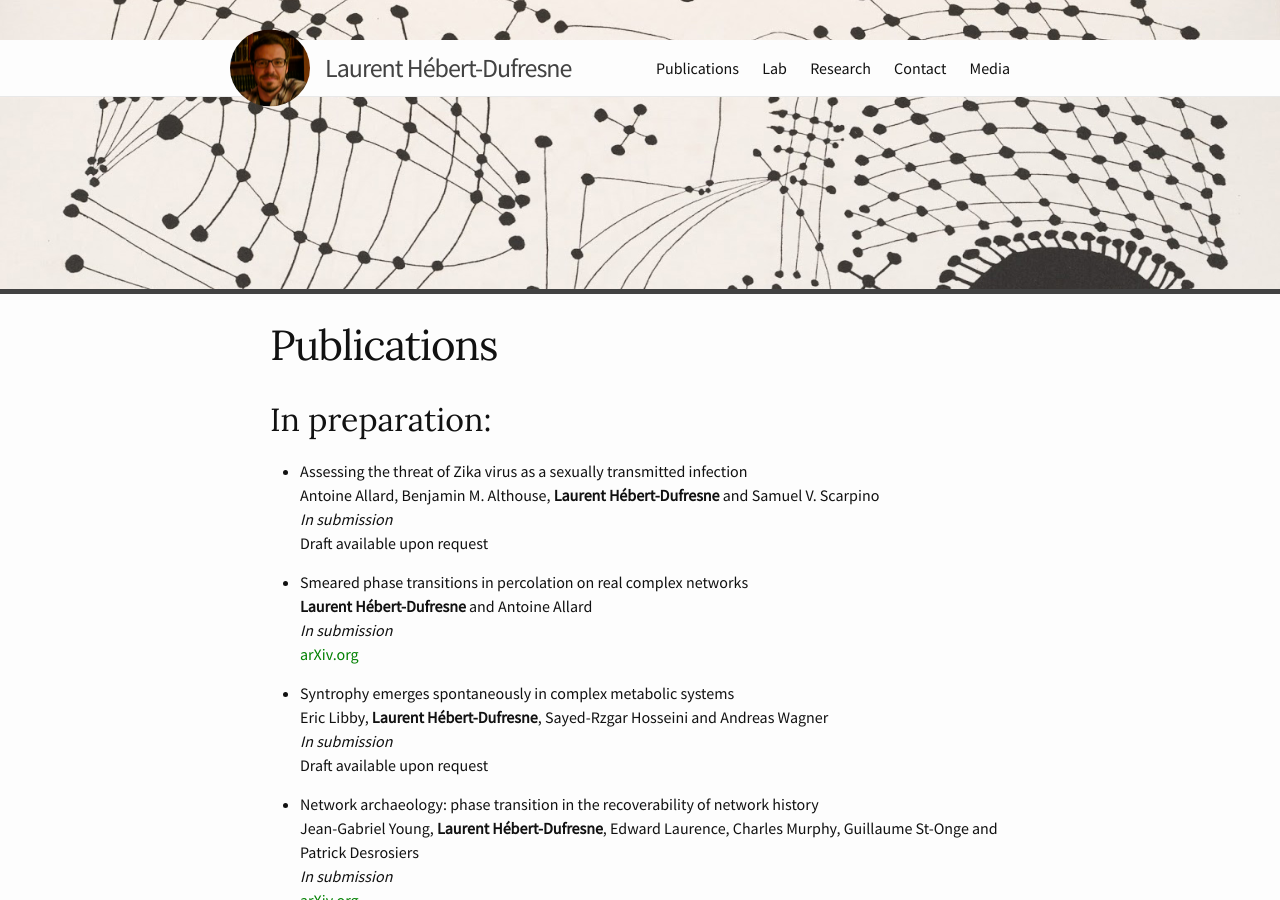
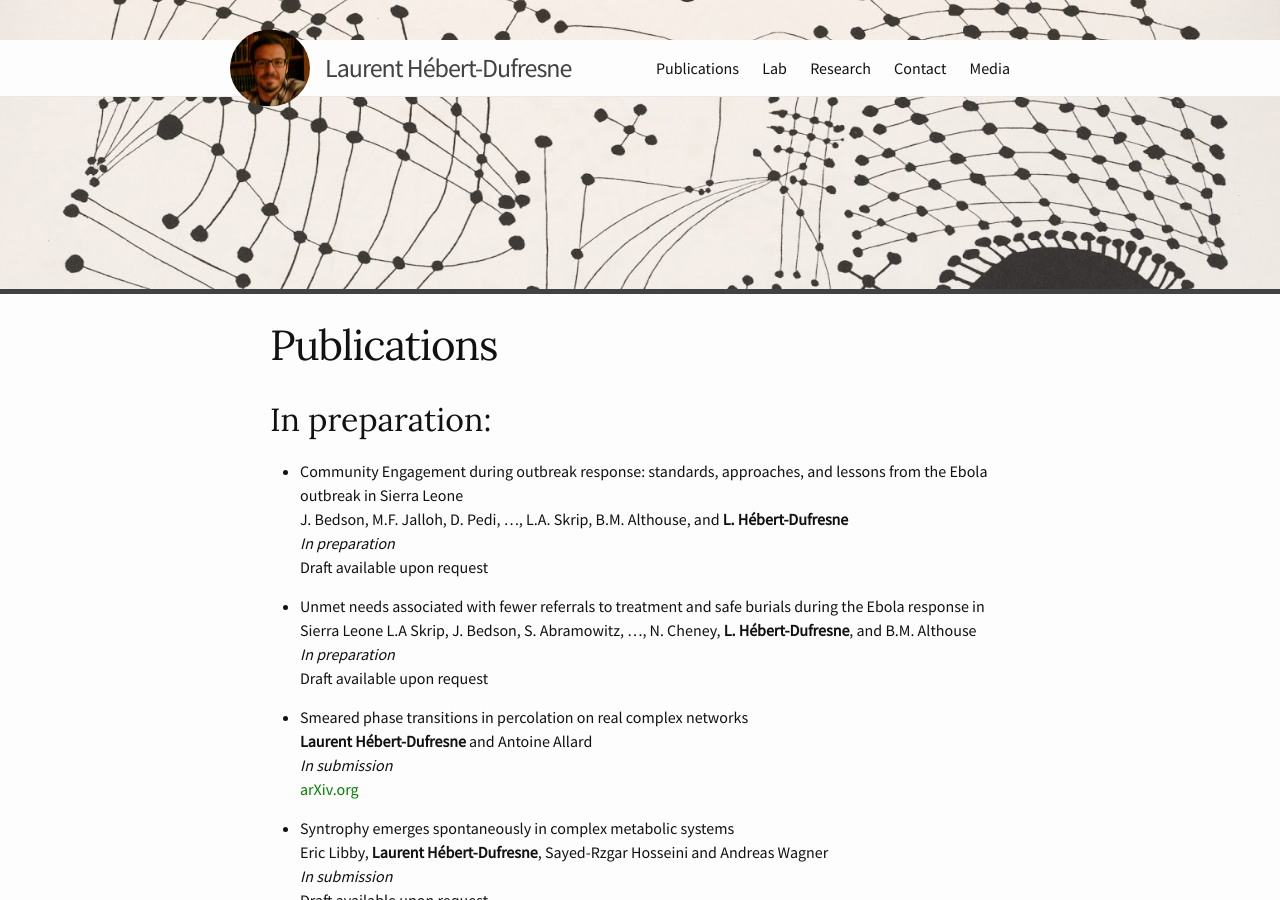
Before and after one commit to laurenthebertdufresne/laurenthebertdufresne.github.io, a Jekyll site: the page built from _pages/publications.md, in a window 1280 px wide and 900 px high. Built offline with Jekyll 4.4.1, drawn with Linux system fonts in a browser that asks for light colours.

Commit message:
New papers

```diff
--- a/_pages/publications.md
+++ b/_pages/publications.md
@@ -7,9 +7,14 @@ weight: 2
 
 ## In preparation:
 
-*   Assessing the threat of Zika virus as a sexually transmitted infection
-    Antoine Allard, Benjamin M. Althouse, **Laurent Hébert-Dufresne** and Samuel V. Scarpino
-    _In submission_
+*   Community Engagement during outbreak response: standards, approaches, and lessons from the Ebola outbreak in Sierra Leone
+    J. Bedson, M.F. Jalloh, D. Pedi, ..., L.A. Skrip, B.M. Althouse, and **L. Hébert-Dufresne**
+    _In preparation_
+    Draft available upon request
+
+*   Unmet needs associated with fewer referrals to treatment and safe burials during the Ebola response in Sierra Leone
+    L.A Skrip, J. Bedson, S. Abramowitz, ..., N. Cheney, **L. Hébert-Dufresne**, and B.M. Althouse
+    _In preparation_
     Draft available upon request
 
 *   Smeared phase transitions in percolation on real complex networks
```
Also changed, not shown: _pages/contact.md (line endings or trailing spaces).
